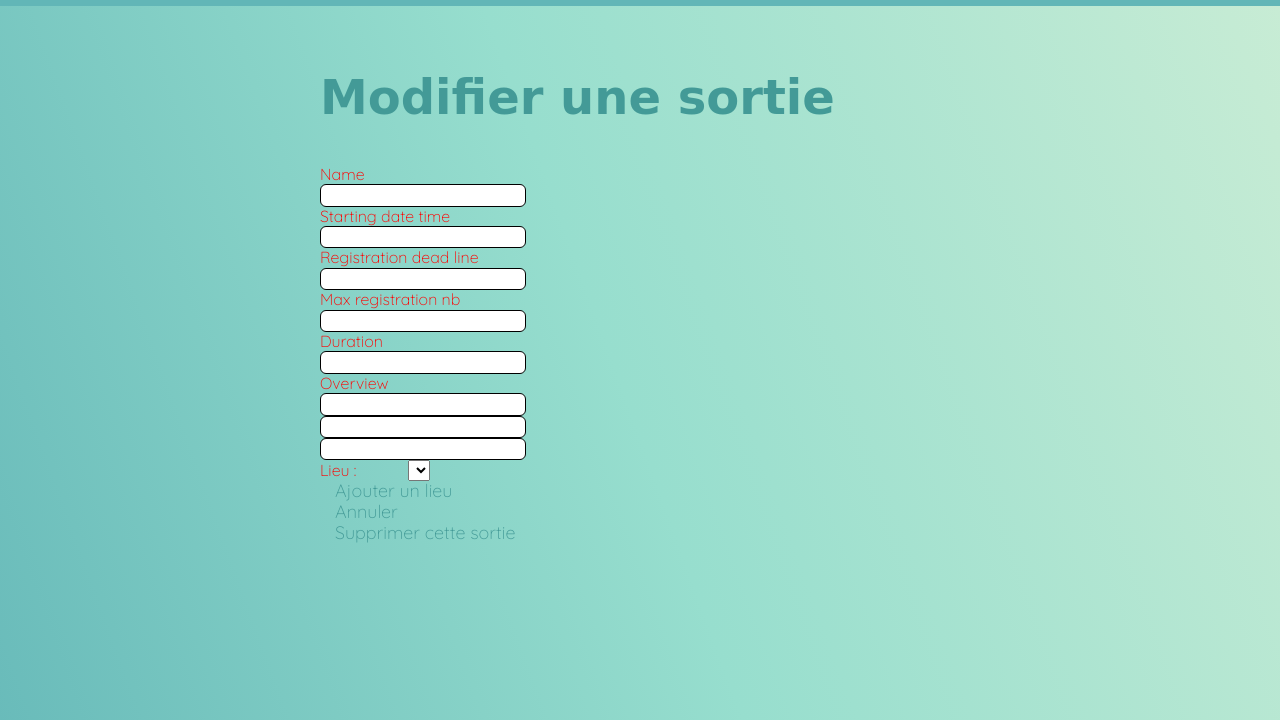
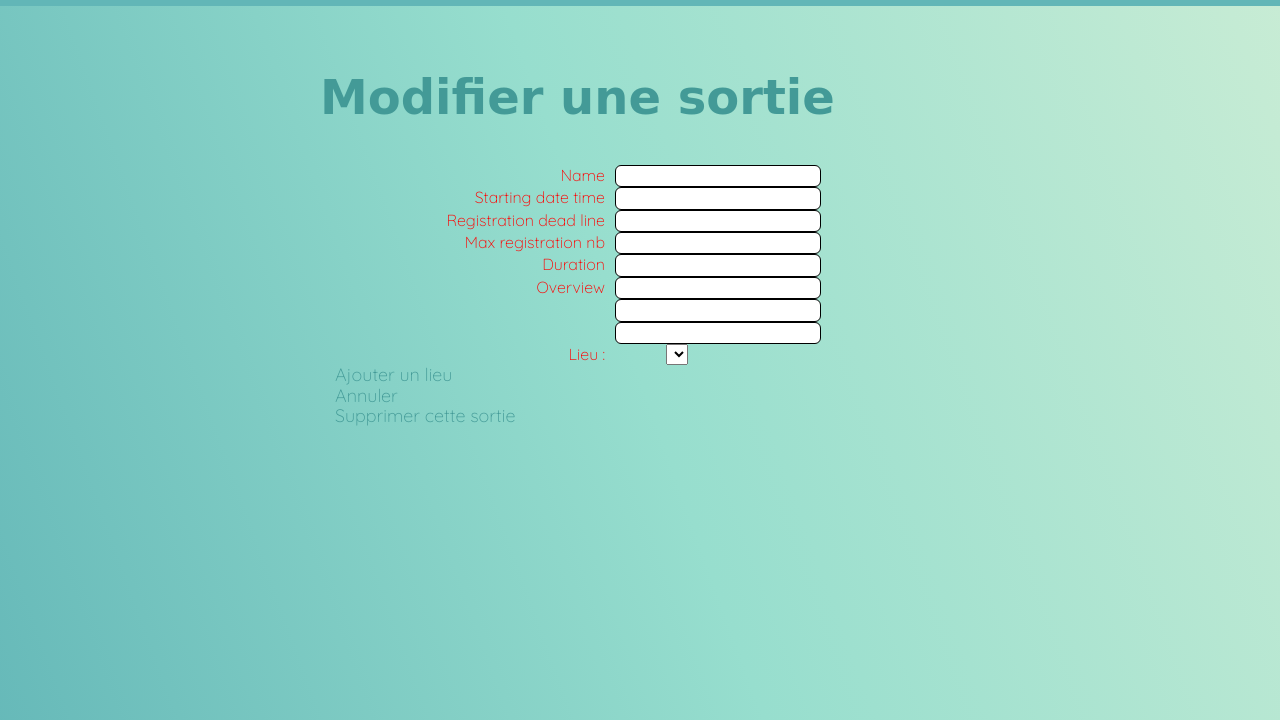
Before and after one commit to Arthmoser/sortir, a Symfony app: template templates/activity/activity.html.twig in a window 1280 px wide. Shown: the part 164-884 px from the top of the page. Run offline with Twig, Linux system fonts and the light colour scheme; the template is opened without the code that fills it: most values are stand-ins (such as "Sample title", 1, 10 or a date in 2020); form fields are guessed from the names that the template uses; lists and menus that the app fills with data are empty; some libraries are stand-ins or nearby versions; some web fonts are replaced.

Commit message:
cssssssss

```diff
--- a/public/css/style.css
+++ b/public/css/style.css
@@ -275,3 +275,14 @@ select {
     font-size:18px;
     color : red;
 }
+
+div.form label{
+    display: inline-block;
+    width: 285px;
+    text-align: right;
+    padding-right: 10px;
+}
+
+div.form input{
+    display: inline-block;
+}
--- a/templates/user/show.html.twig
+++ b/templates/user/show.html.twig
@@ -50,9 +50,9 @@
                             {{ form_row(registrationForm.email) }}
                         </div>
 
-                            {{ form_row(registrationForm.password, {required: 'false'}) }}
+                            {{ form_row(registrationForm.password) }}
 
-                            {{ form_row(registrationForm.profilePicture, {required: 'false'}) }}
+                            {{ form_row(registrationForm.profilePicture) }}
 
                         <div>Mon campus : {{ user.campus.name }}</div>
                         <br>
```
Also changed, not shown: src/Controller/AdminController.php (+8 -6 lines), public/assets/img/profilePictures/luudvina-6411cfcbd16f1.png (added).
